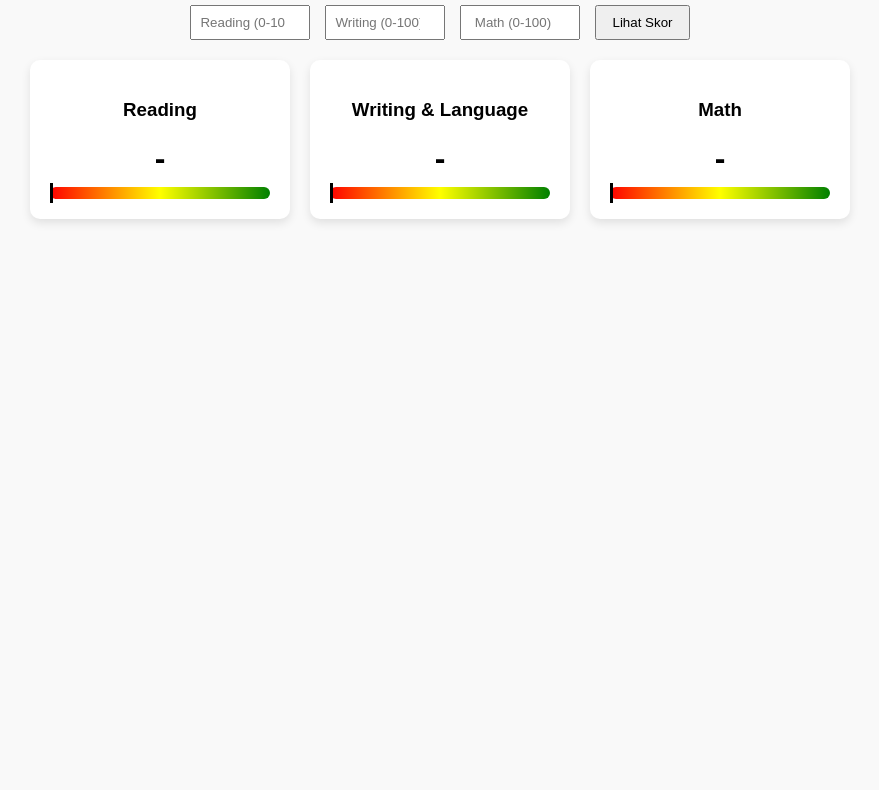
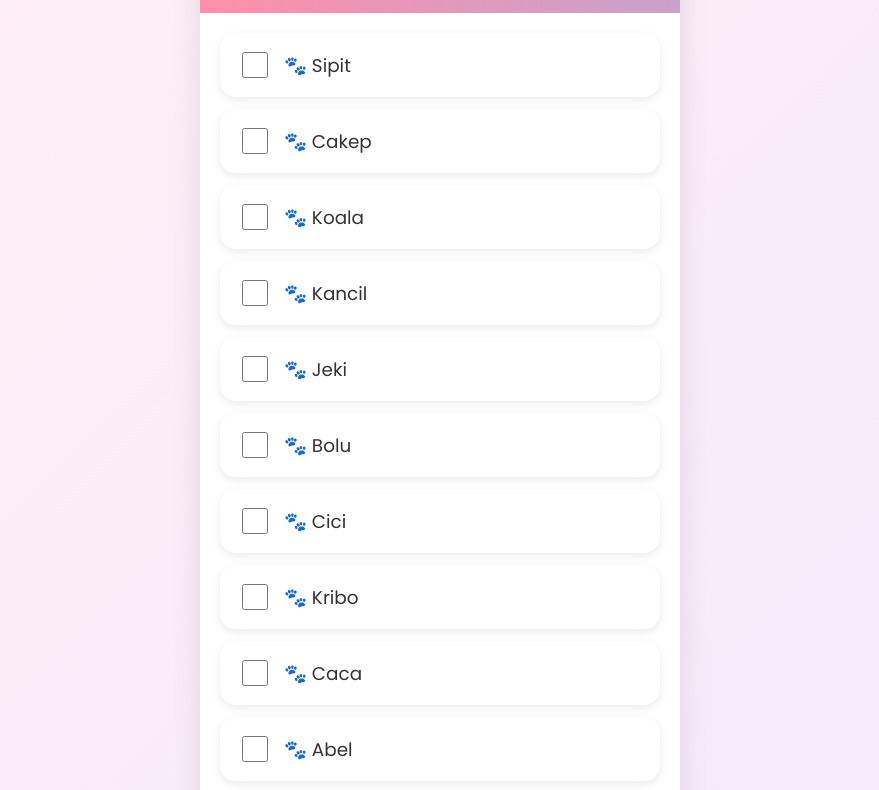
Before and after one commit to erickops/erickops.github.io, a plain HTML site: page index.html in a window 1280 px wide. Shown: the part 101-891 px from the top of the page, without its empty margins (200-1079 px from the left). Before the commit the page ends 800 px from the top, so only its background shows below. Drawn offline with Linux system fonts and the light colour scheme.

Commit message:
Update index.html

```diff
--- a/index.html
+++ b/index.html
@@ -1,132 +1,185 @@
 <!DOCTYPE html>
-<html lang="en">
+<html lang="id">
 <head>
-  <meta charset="UTF-8">
-  <meta name="viewport" content="width=device-width, initial-scale=1.0">
-  <title>Test Scores</title>
+  <meta charset="UTF-8" />
+  <meta name="viewport" content="width=device-width, initial-scale=1.0"/>
+  <title>Kucingku Daily Checklist</title>
   <style>
+    @import url('https://fonts.googleapis.com/css2?family=Poppins:wght@400;500;600&display=swap');
+
     body {
-      font-family: Arial, sans-serif;
-      background: #f9f9f9;
-      display: flex;
-      flex-direction: column;
-      align-items: center;
-      padding: 20px;
+      font-family: 'Poppins', sans-serif;
+      background: linear-gradient(135deg, #fff0f5, #f0e6ff);
+      margin: 0;
+      padding: 15px;
+      min-height: 100vh;
+      color: #333;
     }
-    h1 { margin-bottom: 20px; }
-    .form-input {
-      display: flex;
-      gap: 15px;
-      margin-bottom: 20px;
+
+    .container {
+      max-width: 480px;
+      margin: 0 auto;
+      background: white;
+      border-radius: 24px;
+      box-shadow: 0 10px 30px rgba(0,0,0,0.1);
+      overflow: hidden;
     }
-    input {
-      padding: 8px;
-      width: 100px;
+
+    header {
+      background: linear-gradient(90deg, #ff8fab, #c8a2c8);
+      color: white;
+      padding: 25px 20px;
       text-align: center;
     }
-    button {
-      padding: 8px 15px;
+
+    .title {
+      font-size: 1.85rem;
+      font-weight: 600;
+      margin-bottom: 5px;
+    }
+
+    .list { padding: 20px; }
+
+    .cat-item {
+      display: flex;
+      align-items: center;
+      padding: 16px 18px;
+      background: #fff;
+      margin-bottom: 12px;
+      border-radius: 16px;
+      box-shadow: 0 3px 10px rgba(0,0,0,0.08);
+      font-size: 1.15rem;
+    }
+
+    .cat-item input[type="checkbox"] {
+      width: 26px;
+      height: 26px;
+      margin-right: 16px;
+      accent-color: #ff8fab;
       cursor: pointer;
     }
-    .container {
-      display: flex;
-      gap: 20px;
+
+    .cat-name { flex: 1; }
+
+    .checked .cat-name {
+      text-decoration: line-through;
+      opacity: 0.65;
     }
-    .card {
-      background: white;
-      border-radius: 10px;
-      padding: 20px;
+
+    .progress {
       text-align: center;
-      width: 220px;
-      box-shadow: 0 4px 10px rgba(0,0,0,0.1);
+      margin: 15px 0 20px;
+      font-size: 1.2rem;
+      color: #555;
+      font-weight: 500;
     }
-    .score {
-      font-size: 2rem;
-      font-weight: bold;
-      margin: 10px 0;
+
+    .reset-btn {
+      background: #ff8fab;
+      color: white;
+      border: none;
+      padding: 14px 30px;
+      border-radius: 50px;
+      font-size: 1.05rem;
+      display: block;
+      margin: 20px auto 15px;
+      cursor: pointer;
     }
-    .bar {
-      height: 12px;
-      border-radius: 6px;
-      margin-top: 10px;
-      background: linear-gradient(to right, red, yellow, green);
-      position: relative;
+
+    .date-bottom {
+      text-align: center;
+      font-size: 1.05rem;
+      color: #666;
+      padding: 0 20px 20px;
     }
-    .indicator {
-      width: 3px;
-      height: 20px;
-      background: black;
-      position: absolute;
-      top: -4px;
-      transition: left 0.3s ease; /* biar halus geraknya */
+
+    .footer {
+      text-align: center;
+      padding: 15px;
+      color: #888;
+      font-size: 0.9rem;
     }
   </style>
 </head>
 <body>
+  <div class="container">
+    <header>
+      <div class="title">🐱 Kucingku Daily</div>
+    </header>
 
-  <h1>Test Scores Zakiya</h1>
+    <div class="list" id="catList"></div>
 
-  <!-- Input Form -->
-  <div class="form-input">
-    <input type="number" step="0.1" id="reading" placeholder="Reading (0-100)">
-    <input type="number" step="0.1" id="writing" placeholder="Writing (0-100)">
-    <input type="number" step="0.1" id="math" placeholder="Math (0-100)">
-    <button onclick="updateScores()">Lihat Skor</button>
-  </div>
-
-  <!-- Result Cards -->
-  <div class="container">
-    <div class="card">
-      <h3>Reading</h3>
-      <div id="readingScore" class="score">-</div>
-      <div class="bar">
-        <div id="readingIndicator" class="indicator"></div>
-      </div>
+    <div class="progress">
+      Sudah dicek: <span id="progress">0</span> / 20
     </div>
 
-    <div class="card">
-      <h3>Writing & Language</h3>
-      <div id="writingScore" class="score">-</div>
-      <div class="bar">
-        <div id="writingIndicator" class="indicator"></div>
-      </div>
-    </div>
+    <button class="reset-btn" onclick="resetAll()">Reset Semua Checklist</button>
 
-    <div class="card">
-      <h3>Math</h3>
-      <div id="mathScore" class="score">-</div>
-      <div class="bar">
-        <div id="mathIndicator" class="indicator"></div>
-      </div>
+    <!-- Tanggal & Hari dipindah ke bawah tombol reset -->
+    <div class="date-bottom" id="dateDisplay"></div>
+
+    <div class="footer">
+      Made with ❤️<br>
+      Centang bebas • Data hilang jika refresh halaman
     </div>
   </div>
 
   <script>
-    function updateScores() {
-      // Ambil nilai input (boleh decimal)
-      const reading = parseFloat(document.getElementById("reading").value) || 0;
-      const writing = parseFloat(document.getElementById("writing").value) || 0;
-      const math = parseFloat(document.getElementById("math").value) || 0;
+    const cats = ["Sipit","Cakep","Koala","Kancil","Jeki","Bolu","Cici","Kribo","Caca","Abel","Luna","Oreo","Omi","Ndut","Gray","Kiko","Mimi","Oyen","Umis","Loki"];
 
-      // Update tampilan skor (maksimal 1 digit desimal)
-      document.getElementById("readingScore").innerText = reading.toFixed(1);
-      document.getElementById("writingScore").innerText = writing.toFixed(1);
-      document.getElementById("mathScore").innerText = math.toFixed(1);
+    const catList = document.getElementById('catList');
+    const dateDisplay = document.getElementById('dateDisplay');
+    const progressEl = document.getElementById('progress');
 
-      // Fungsi set indikator (0–100 linear)
-      function setIndicator(indicatorId, score) {
-        let percent = (score / 100) * 100;
-        if (percent < 0) percent = 0;
-        if (percent > 100) percent = 100;
-        document.getElementById(indicatorId).style.left = percent + "%";
+    let checked = new Set();
+
+    function updateDate() {
+      const now = new Date();
+      const options = { weekday: 'long', year: 'numeric', month: 'long', day: 'numeric' };
+      dateDisplay.textContent = now.toLocaleDateString('id-ID', options);
+    }
+
+    function renderList() {
+      catList.innerHTML = '';
+      let count = 0;
+
+      cats.forEach(cat => {
+        const isChecked = checked.has(cat);
+
+        const div = document.createElement('div');
+        div.className = `cat-item ${isChecked ? 'checked' : ''}`;
+        div.innerHTML = `
+          <input type="checkbox" ${isChecked ? 'checked' : ''}
+                 onchange="toggle('${cat}', this.checked)">
+          <span class="cat-name">🐾 ${cat}</span>
+        `;
+        catList.appendChild(div);
+
+        if (isChecked) count++;
+      });
+
+      progressEl.textContent = count;
+    }
+
+    window.toggle = function(catName, isChecked) {
+      if (isChecked) {
+        checked.add(catName);
+      } else {
+        checked.delete(catName);
       }
+      renderList();
+    };
 
-      // Update indikator
-      setIndicator("readingIndicator", reading);
-      setIndicator("writingIndicator", writing);
-      setIndicator("mathIndicator", math);
-    }
+    window.resetAll = function() {
+      if (confirm("Reset semua checklist hari ini?")) {
+        checked.clear();
+        renderList();
+      }
+    };
+
+    // Mulai aplikasi
+    updateDate();
+    renderList();
   </script>
-
 </body>
 </html>
```
